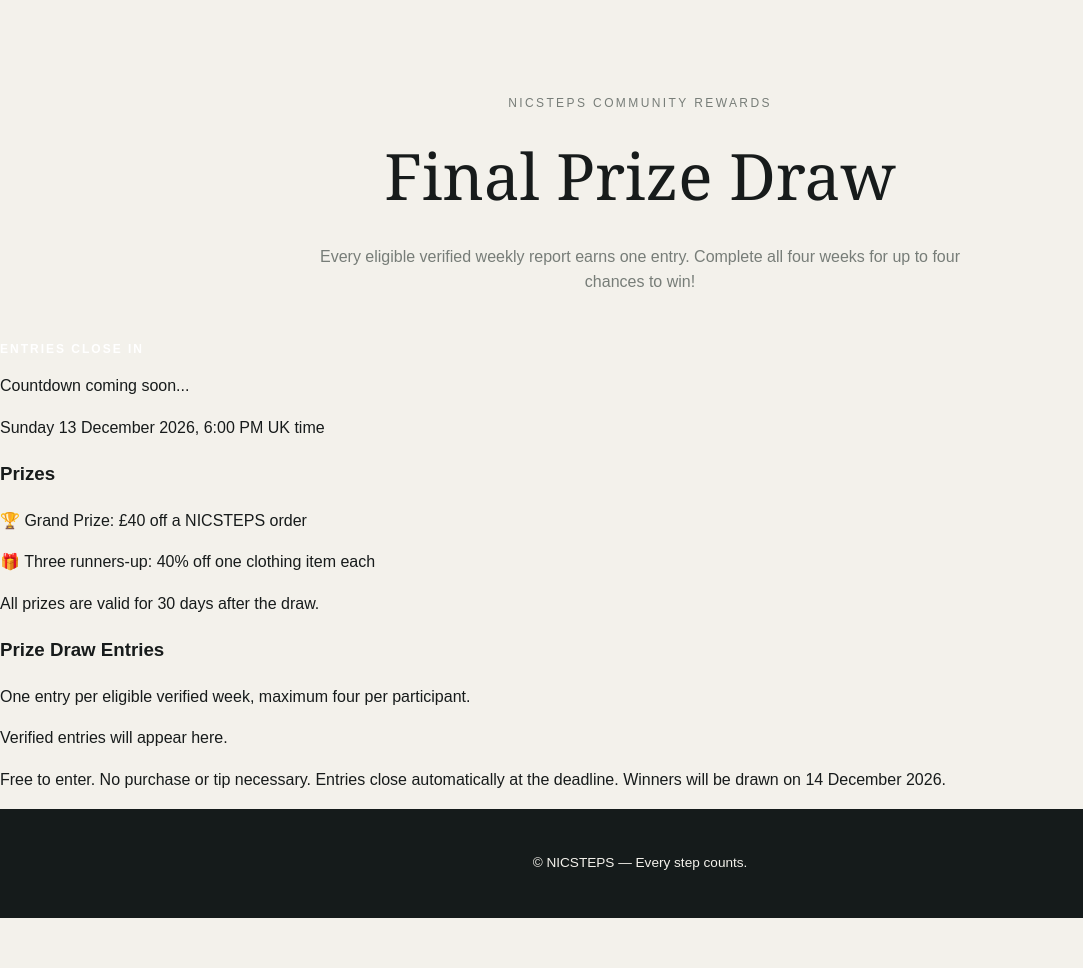
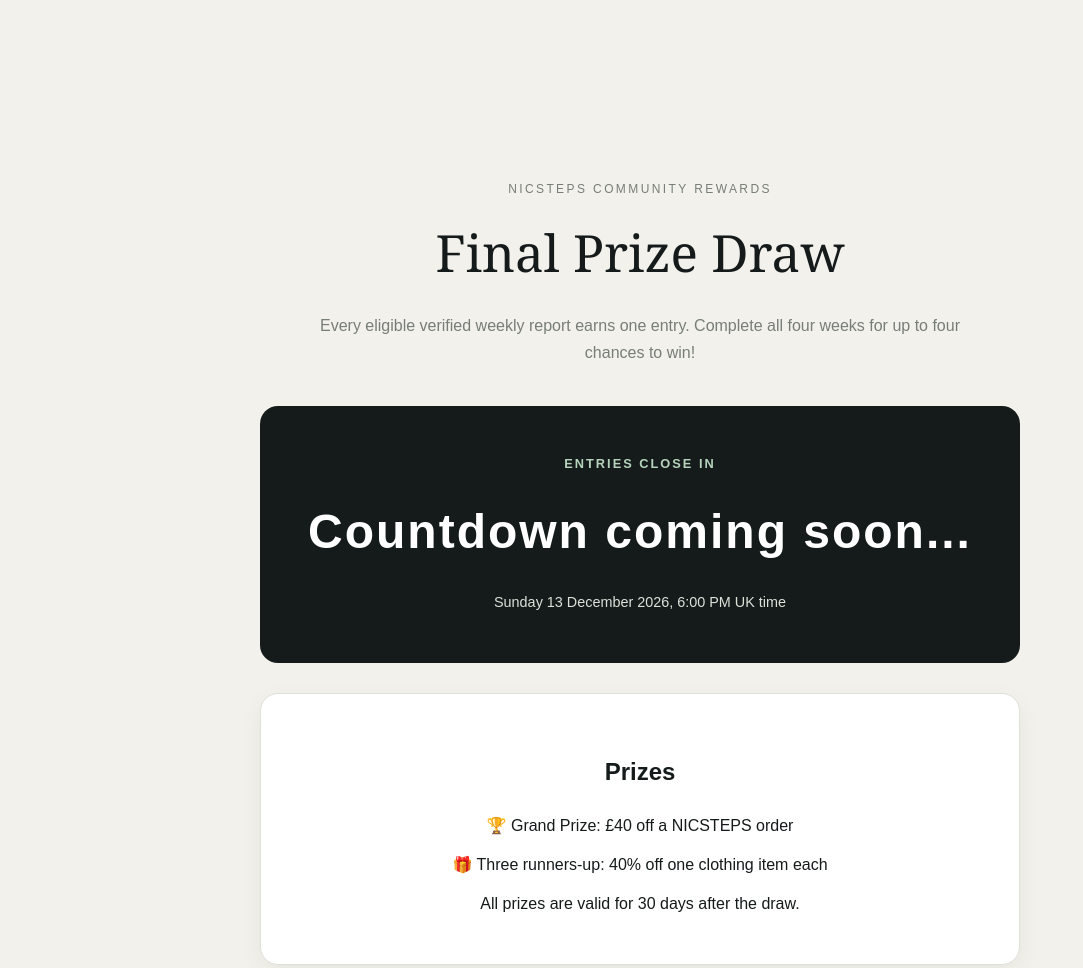
Before and after one commit to AwakeningSoul/nicsteps-frontend, a plain HTML site: page challenge.html in a window 1280 px wide. Shown: the part 4586-5554 px from the top of the page, without its empty margins (0-1083 px from the left). Before the commit the page ends 5504 px from the top, so only its background shows below. Drawn offline with Linux system fonts and the light colour scheme; no server answers.

Commit message:
Add styles for prize draw section and countdown

```diff
--- a/challenge.css
+++ b/challenge.css
@@ -713,3 +713,116 @@ body.challenge-modal-active {
     transition: none;
   }
 }
+
+
+/* =========================================
+   NICSTEPS FINAL PRIZE DRAW
+   ========================================= */
+
+.prize-draw-section {
+  padding: 85px 6%;
+  background: #f3f1eb;
+  color: #151b1b;
+  text-align: center;
+}
+
+.prize-draw-section .section-heading {
+  max-width: 700px;
+  margin: 0 auto 40px;
+}
+
+.prize-draw-section .section-heading h2 {
+  font-size: clamp(2rem, 5vw, 3.2rem);
+  margin: 12px 0 18px;
+}
+
+.prize-draw-section .section-heading p {
+  line-height: 1.7;
+}
+
+/* Countdown */
+
+.prize-draw-countdown {
+  max-width: 760px;
+  margin: 0 auto 30px;
+  padding: 35px 24px;
+  border-radius: 18px;
+  background: #151b1b;
+  color: #fff;
+}
+
+.prize-draw-countdown .countdown-label {
+  color: #b6d4bb;
+  letter-spacing: 2px;
+  font-size: 0.8rem;
+  font-weight: 700;
+}
+
+#prize-draw-timer {
+  margin: 20px 0;
+  font-size: clamp(1.8rem, 5vw, 3rem);
+  font-weight: 800;
+  letter-spacing: 2px;
+}
+
+.prize-draw-countdown > p:last-child {
+  color: #dce1d9;
+  font-size: 0.9rem;
+}
+
+/* Prizes and entries */
+
+.prize-draw-rewards,
+.prize-draw-entries {
+  max-width: 760px;
+  margin: 0 auto 30px;
+  padding: 35px 25px;
+  background: #fff;
+  border: 1px solid #dce1d9;
+  border-radius: 18px;
+  box-shadow: 0 8px 25px rgba(21, 27, 27, 0.05);
+}
+
+.prize-draw-rewards h3,
+.prize-draw-entries h3 {
+  margin-bottom: 20px;
+  font-size: 1.5rem;
+}
+
+.prize-draw-rewards p,
+.prize-draw-entries p {
+  margin: 12px 0;
+  line-height: 1.7;
+}
+
+#prize-draw-entry-list {
+  margin-top: 25px;
+}
+
+.prize-draw-note {
+  max-width: 650px;
+  margin: 25px auto 0;
+  color: #526258;
+  font-size: 0.9rem;
+  line-height: 1.8;
+}
+
+/* Mobile */
+
+@media (max-width: 700px) {
+  .prize-draw-section {
+    padding: 60px 5%;
+  }
+
+  .prize-draw-countdown,
+  .prize-draw-rewards,
+  .prize-draw-entries {
+    padding: 28px 18px;
+    border-radius: 12px;
+  }
+
+  #prize-draw-timer {
+    font-size: 1.8rem;
+    letter-spacing: 1px;
+  }
+}
```
